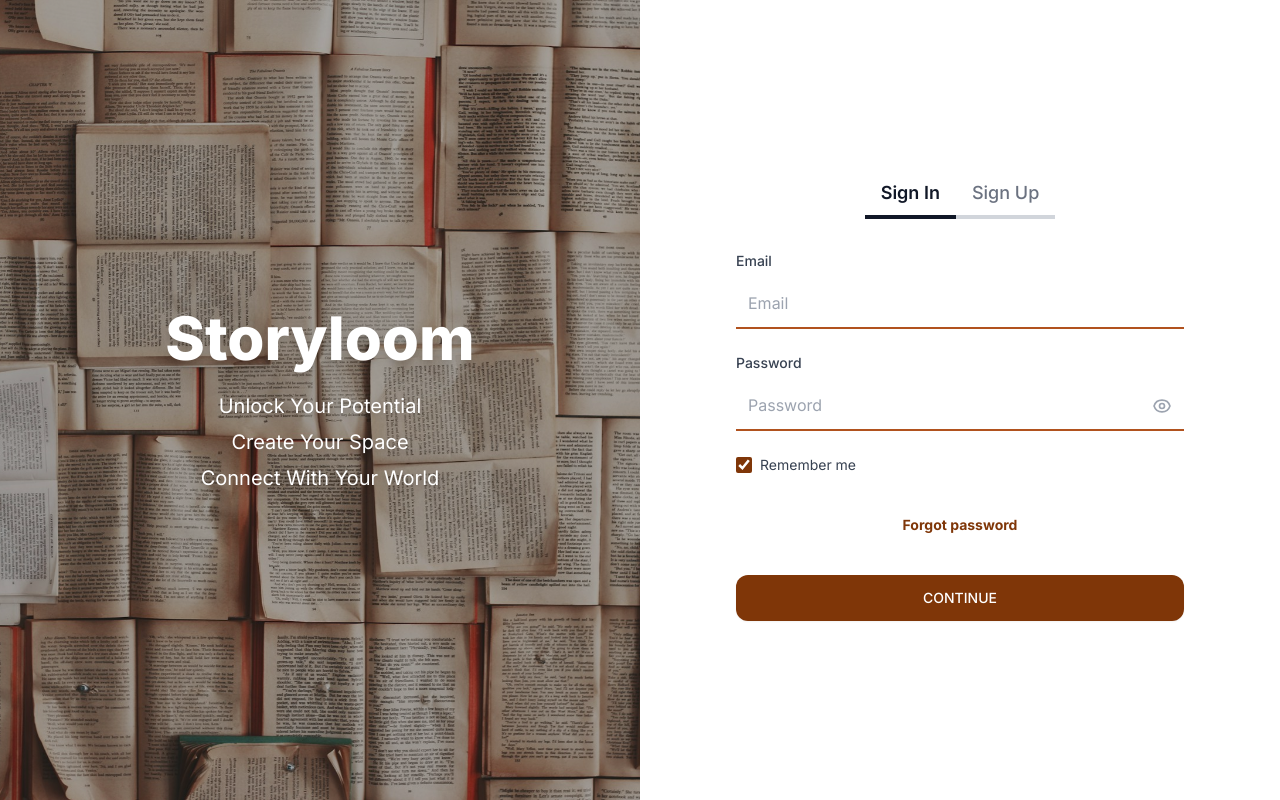
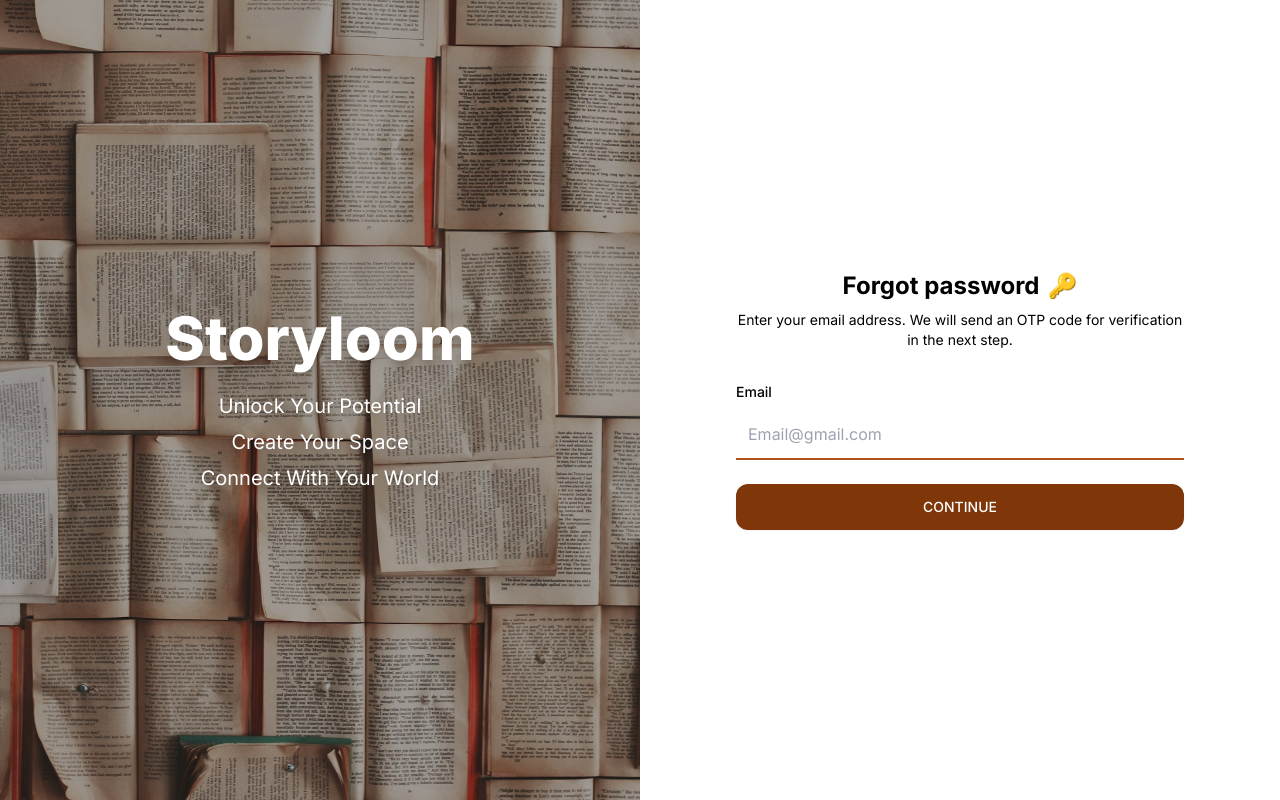
Before and after one commit to Vince-Munene/StoryLoom, a React (Vite) app in the folder frontend/: page / in a window 1280 px wide. Both pictures are taken after a click on the link "Forgot password". Built offline with nearby package versions, Linux system fonts and the light colour scheme; a web font is replaced by a local one.

Commit message:
added ForgotPassword comp

```diff
--- /dev/null
+++ b/frontend/src/components/ForgotPassword.jsx
@@ -0,0 +1,142 @@
+import { useState } from 'react';
+import booksBackground from '../assets/books-background.jpg';
+
+const ForgotPassword = () => {
+  const [email, setEmail] = useState('');
+  const [errors, setErrors] = useState({});
+  const [isLoading, setIsLoading] = useState(false);
+
+  const handleEmailChange = (e) => {
+    setEmail(e.target.value);
+    if (errors.email) {
+      setErrors(prev => ({
+        ...prev,
+        email: ''
+      }));
+    }
+  };
+
+  const validateEmail = () => {
+    const newErrors = {};
+
+    if (!email.trim()) {
+      newErrors.email = 'Email is required';
+    } else if (!/\S+@\S+\.\S+/.test(email)) {
+      newErrors.email = 'Please enter a valid email';
+    }
+
+    setErrors(newErrors);
+    return Object.keys(newErrors).length === 0;
+  };
+
+  const handleSubmit = async (e) => {
+    e.preventDefault();
+
+    if (!validateEmail()) return;
+
+    setIsLoading(true);
+
+    try {
+      await new Promise(resolve => setTimeout(resolve, 1500));
+      console.log('Forgot password request:', { email });
+      // Here you would typically send the OTP and navigate to verification
+    } catch (error) {
+      console.error('Forgot password error:', error);
+    } finally {
+      setIsLoading(false);
+    }
+  };
+
+  return (
+    <div className="h-screen flex">
+      {/* Left Section - Promotional/Branding */}
+      <div className="hidden lg:flex lg:w-1/2 relative overflow-hidden">
+        {/* Books Background Image */}
+        <div
+          className="absolute inset-0 bg-cover bg-center bg-no-repeat"
+          style={{ backgroundImage: `url(${booksBackground})` }}
+        >
+          {/* Dark overlay for better text readability */}
+          <div className="absolute inset-0 bg-black bg-opacity-30"></div>
+        </div>
+
+        {/* Content Overlay */}
+        <div className="relative z-10 flex items-center justify-center h-full w-full px-12">
+          <div className="text-center text-white max-w-md">
+            <h1 className="text-6xl font-extrabold mb-6 drop-shadow-lg">Storyloom</h1>
+            <div className="space-y-2 text-xl font-normal drop-shadow-md">
+              <p>Unlock Your Potential</p>
+              <p>Create Your Space</p>
+              <p>Connect With Your World</p>
+            </div>
+          </div>
+        </div>
+      </div>
+
+      {/* Right Section - Forgot Password Form */}
+      <div className="w-full lg:w-1/2 bg-white flex items-center justify-center p-8">
+        <div className="w-full max-w-md">
+          {/* Header */}
+          <div className="flex items-center justify-center mb-2">
+            <h2 className="text-2xl font-bold text-black">Forgot password</h2>
+            <span className="ml-2 text-2xl">🔑</span>
+          </div>
+
+          {/* Instructions */}
+          <p className="text-sm text-black mb-8 text-center">
+            Enter your email address. We will send an OTP code for verification in the next step.
+          </p>
+
+          {/* Forgot Password Form */}
+          <form onSubmit={handleSubmit} className="space-y-6">
+            {/* Email Field */}
+            <div>
+              <label htmlFor="email" className="block text-sm font-medium text-black mb-2">
+                Email
+              </label>
+              <input
+                id="email"
+                name="email"
+                type="email"
+                autoComplete="email"
+                required
+                value={email}
+                onChange={handleEmailChange}
+                className={`block w-full px-3 py-3 border-b-2 focus:outline-none focus:border-midbrown transition-colors duration-200 placeholder-gray-400 ${
+                  errors.email
+                    ? 'border-red-300 bg-red-50'
+                    : 'border-midbrown'
+                }`}
+                placeholder="Email@gmail.com"
+              />
+              {errors.email && (
+                <p className="mt-1 text-sm text-red-600">{errors.email}</p>
+              )}
+            </div>
+
+            {/* Continue Button */}
+            <button
+              type="submit"
+              disabled={isLoading}
+              className="w-full flex justify-center py-3 px-4 border border-transparent rounded-xl shadow-sm text-sm font-medium text-white bg-darkbrown hover:bg-midbrown focus:outline-none focus:ring-2 focus:ring-offset-2 focus:ring-midbrown disabled:opacity-50 disabled:cursor-not-allowed transition-colors duration-200"
+            >
+              {isLoading ? (
+                <div className="flex items-center">
+                  <svg className="animate-spin -ml-1 mr-3 h-5 w-5 text-white" xmlns="http://www.w3.org/2000/svg" fill="none" viewBox="0 0 24 24">
+                    <circle className="opacity-25" cx="12" cy="12" r="10" stroke="currentColor" strokeWidth="4"></circle>
+                    <path className="opacity-75" fill="currentColor" d="M4 12a8 8 0 018-8V0C5.373 0 0 5.373 0 12h4zm2 5.291A7.962 7.962 0 014 12H0c0 3.042 1.135 5.824 3 7.938l3-2.647z"></path>
+                  </svg>
+                  Sending OTP...
+                </div>
+              ) : (
+                'CONTINUE'
+              )}
+            </button>
+          </form>
+        </div>
+      </div>
+    </div>
+  );
+};
+
+export default ForgotPassword;
--- a/frontend/src/components/SignIn.jsx
+++ b/frontend/src/components/SignIn.jsx
@@ -1,10 +1,12 @@
 import { useState } from 'react';
 import booksBackground from '../assets/books-background.jpg';
 import CompleteProfile from './CreateAccount';
+import ForgotPassword from './ForgotPassword';
 
 const SignIn = () => {
   const [activeTab, setActiveTab] = useState('signin');
   const [showProfile, setShowProfile] = useState(false);
+  const [showForgotPassword, setShowForgotPassword] = useState(false);
   const [formData, setFormData] = useState({
     username: '',
     email: '',
@@ -173,7 +175,13 @@ const SignIn = () => {
 
       {/* Forgot Password */}
       <div className="text-sm text-center p-4">
-        <a href="#" className="font-bold text-darkbrown hover:text-midbrown transition-colors duration-200">
+        <a
+          className="font-bold text-darkbrown hover:text-midbrown transition-colors duration-200"
+          onClick={(e) => {
+            e.preventDefault();
+            setShowForgotPassword(true);
+          }}
+        >
           Forgot password
         </a>
       </div>
@@ -378,6 +386,11 @@ const SignIn = () => {
     return <CompleteProfile />;
   }
 
+  // Show ForgotPassword component if requested
+  if (showForgotPassword) {
+    return <ForgotPassword />;
+  }
+
   return (
     <div className="min-h-screen flex">
       {/* Left Section - Promotional/Branding */}
```
